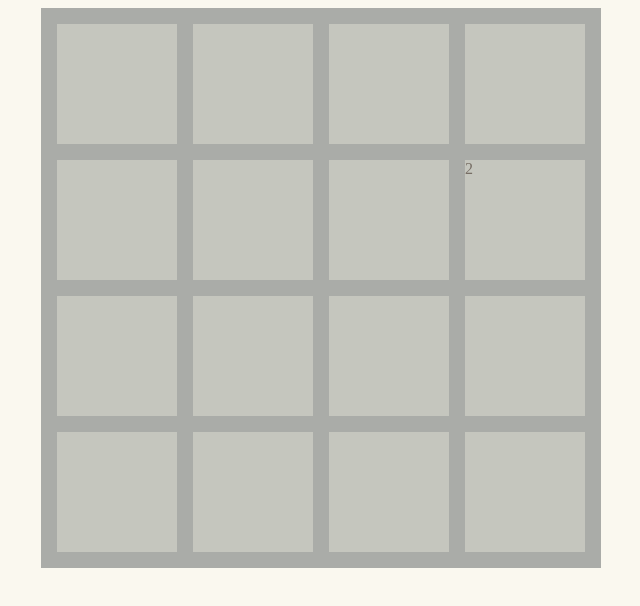
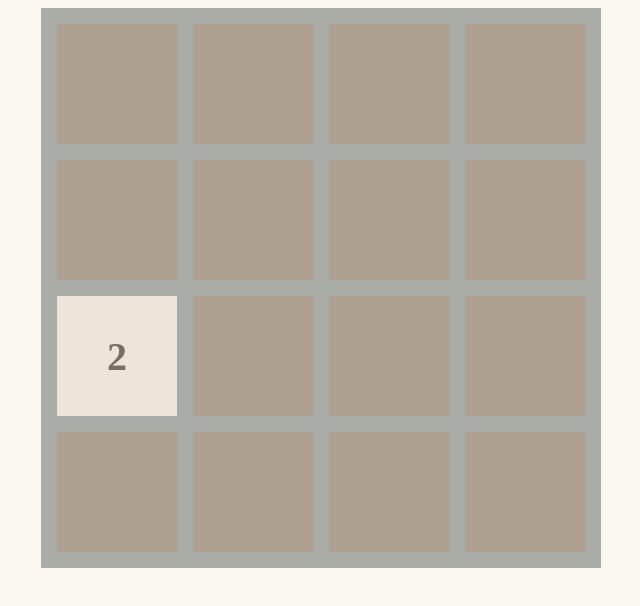
Before and after one commit to AnnaSimashka/Game_2048, a plain HTML site: page index.html in a window 1280 px wide. Shown: the whole page, without its empty margins (327-967 px from the left). Drawn offline with Linux system fonts and the light colour scheme.

Commit message:
Доработка и создание новых методов
Создание ячейки происходит в классе Cell. Добавлен стиль ячейки.

```diff
--- a/script.js
+++ b/script.js
@@ -29,6 +29,7 @@ class GameManager {
     init() {
         this.board = new Board();
         this.board.init();
+        this.board.generateNewCell();
         document.addEventListener('keyup', clickControl);
     }
 
@@ -48,26 +49,31 @@ class Board {
         const fragment = document.createDocumentFragment();
 
         for (let i = 0; i < this.widthBoard * this.widthBoard; i++) {
-            const square = document.createElement('div');
-            square.innerHTML = '';
-            square.className = 'cell';
+            const cell = new Cell();
 
-            fragment.appendChild(square);
-            this.squares.push(square);
+            fragment.appendChild(cell.getNewElement());
+            this.squares.push(cell.dom);
         }
 
         this.wrapper.appendChild(fragment);
-
-        const oneCell = Math.floor(Math.random() * (this.widthBoard * this.widthBoard));
-        this.squares[oneCell].innerHTML = '2';
     }
 
     generateNewCell() {
-        console.log('generateNewCell')
+        const randomNumber = Math.floor(Math.random() * this.squares.length);
+
+        if (this.squares[randomNumber].innerHTML === '') {
+            this.squares[randomNumber].innerHTML = 2;
+            this.addColours();
+            // проверить на GameOver
+        } else {
+            this.generateNewCell();
+        }
     }
 
     addColours() {
-        console.log('addColours')
+        for (let i = 0; i < this.squares.length; i++) {
+            this.squares[i].style.backgroundColor = colorCell[Math.trunc(Math.sqrt(this.squares[i].innerHTML))];
+        }
     }
 }
 
@@ -86,7 +92,12 @@ class Cell {
     }
 
     getNewElement() {
-        console.log('getNewElement')
+        const square = document.createElement('div');
+        square.innerHTML = '';
+        square.className = 'cell';
+        this.dom = square;
+
+        return square;
     }
 }
 
@@ -94,7 +105,13 @@ const start = new GameManager();
 start.init();
 
 function clickControl(event) {
-    if (event.key === 'ArrowUp' || event.key === 'ArrowDown' || event.key === 'ArrowLeft' || event.key === 'ArrowRight') {
+    if (event.key === 'ArrowUp') {
+        console.log(event.key)
+    } else if (event.key === 'ArrowDown') {
+        console.log(event.key)
+    } else if (event.key === 'ArrowLeft') {
+        console.log(event.key)
+    } else if (event.key === 'ArrowRight') {
         console.log(event.key)
     }
 }
--- a/style.css
+++ b/style.css
@@ -77,6 +77,11 @@ header > div {
     margin: 2vmin 2vmin 0 0;
     background-color: #C5C6BE;
     float: left;
+    display: flex;
+    justify-content: center;
+    align-items: center;
+	font-size: 40px;
+    font-weight: bold;
 }
 /* add left margin to first childs of rows */
 .cell:nth-child(4n+1) {
```
